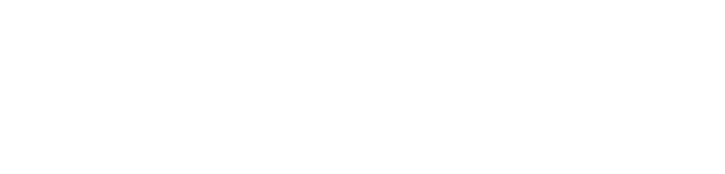
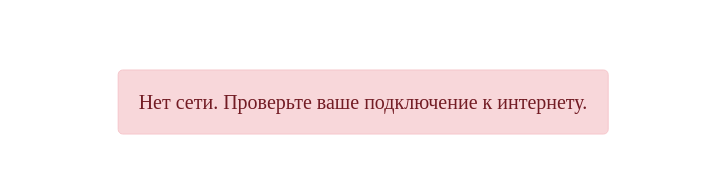
Before and after one commit to ViktoryShe/Movies-App, a React (Create React App) app: page / in a window 1280 px wide. Shown: the part 298-472 px from the top of the page, without its empty margins (277-1002 px from the left). Built offline with nearby package versions, Linux system fonts and the light colour scheme; no server answers.

Commit message:
App #2 (1.2.3)

```diff
--- a/package.json
+++ b/package.json
@@ -11,6 +11,7 @@
     "date-fns": "^3.6.0",
     "prop-types": "^15.8.1",
     "react": "^18.3.1",
+    "react-detect-offline": "^2.4.5",
     "react-dom": "^18.3.1",
     "react-scripts": "^5.0.1",
     "styled-components": "^6.1.11",
--- a/src/App.css
+++ /dev/null
@@ -1,6 +0,0 @@
-.App {
-  display: flex;
-  flex-direction: column;
-  max-width: 1010px;
-  margin: 0 auto;
-  }
--- a/src/App.jsx
+++ /dev/null
@@ -1,28 +0,0 @@
-import React, { Component } from 'react'
-import './App.css'
-
-import Header from './components/Header/Header'
-import CardList from './components/CardList/CardList'
-import Footer from './components/Footer/Footer'
-import { fetchMovies } from './utils/api'
-
-export default class App extends Component {
-  state = {
-    films: [],
-  }
-
-  async componentDidMount() {
-    const films = await fetchMovies('return')
-    this.setState({ films })
-  }
-
-  render() {
-    return (
-      <div className="App">
-        <Header />
-        <CardList films={this.state.films} />
-        <Footer />
-      </div>
-    )
-  }
-}
--- /dev/null
+++ b/src/components/App/App.css
@@ -0,0 +1,20 @@
+.App {
+  display: flex;
+  flex-direction: column;
+  max-width: 1010px;
+  margin: 0 auto;
+  }
+
+  .offline-message {
+    position: fixed;
+    top: 50%;
+    left: 50%;
+    transform: translate(-50%, -50%);
+    font-size: 20px;
+    text-align: center;
+    background-color: #f8d7da;
+    color: #721c24;
+    padding: 20px;
+    border: 1px solid #f5c6cb;
+    border-radius: 5px;
+  }
--- /dev/null
+++ b/src/components/App/App.jsx
@@ -0,0 +1,50 @@
+import React, { Component } from 'react'
+import { Offline, Online } from 'react-detect-offline'
+import './App.css'
+
+import Header from '../Header/Header'
+import CardList from '../CardList/CardList'
+import Footer from '../Footer/Footer'
+import { fetchMovies } from '../../utils/api'
+import Spin from '../Spin/Spin'
+import ErrorComponent from '../Error/Error'
+
+export default class App extends Component {
+  state = {
+    films: [],
+    loading: true,
+    error: false,
+  }
+
+  async componentDidMount() {
+    try {
+      const films = await fetchMovies('return')
+      this.setState({ films, loading: false })
+    } catch (error) {
+      this.setState({ error: true, loading: false })
+    }
+  }
+
+  render() {
+    const { films, loading, error } = this.state
+    const hasData = !loading && !error
+    const errorMessage = error ? <ErrorComponent /> : null
+    const spin = loading ? <Spin /> : null
+    const content = hasData ? <CardList films={films} /> : null
+
+    return (
+      <div className="App">
+        <Header />
+        <Offline>
+          <div className="offline-message">Нет сети. Проверьте ваше подключение к интернету.</div>
+        </Offline>
+        <Online>
+          {errorMessage}
+          {spin}
+          {content}
+        </Online>
+        <Footer />
+      </div>
+    )
+  }
+}
--- /dev/null
+++ b/src/components/Error/Error.jsx
@@ -0,0 +1,17 @@
+import React from 'react'
+import { Alert, Space } from 'antd'
+
+const ErrorComponent = () => {
+  return (
+    <Space
+      direction="vertical"
+      style={{
+        width: '100%',
+      }}
+    >
+      <Alert message="Что-то пошло не так" description="Но скоро все исправится " type="error" showIcon />{' '}
+    </Space>
+  )
+}
+
+export default ErrorComponent
--- /dev/null
+++ b/src/components/Spin/Spin.css
@@ -0,0 +1,5 @@
+.content {
+    padding: 50px;
+    background: rgba(0, 0, 0, 0.05);
+    border-radius: 4px;
+}
--- /dev/null
+++ b/src/components/Spin/Spin.jsx
@@ -0,0 +1,8 @@
+import React from 'react'
+import { Spin } from 'antd'
+const Spinner = () => (
+  <Spin tip="Loading" size="large">
+    <div className="content" />
+  </Spin>
+)
+export default Spinner
--- a/src/index.js
+++ b/src/index.js
@@ -2,7 +2,7 @@ import React from 'react'
 import ReactDOM from 'react-dom/client'
 
 import './index.css'
-import App from './App'
+import App from './components/App/App'
 
 const root = ReactDOM.createRoot(document.getElementById('root'))
 
```
Also changed, not shown: 1 other file (tests, documents, lock files or other folders).
